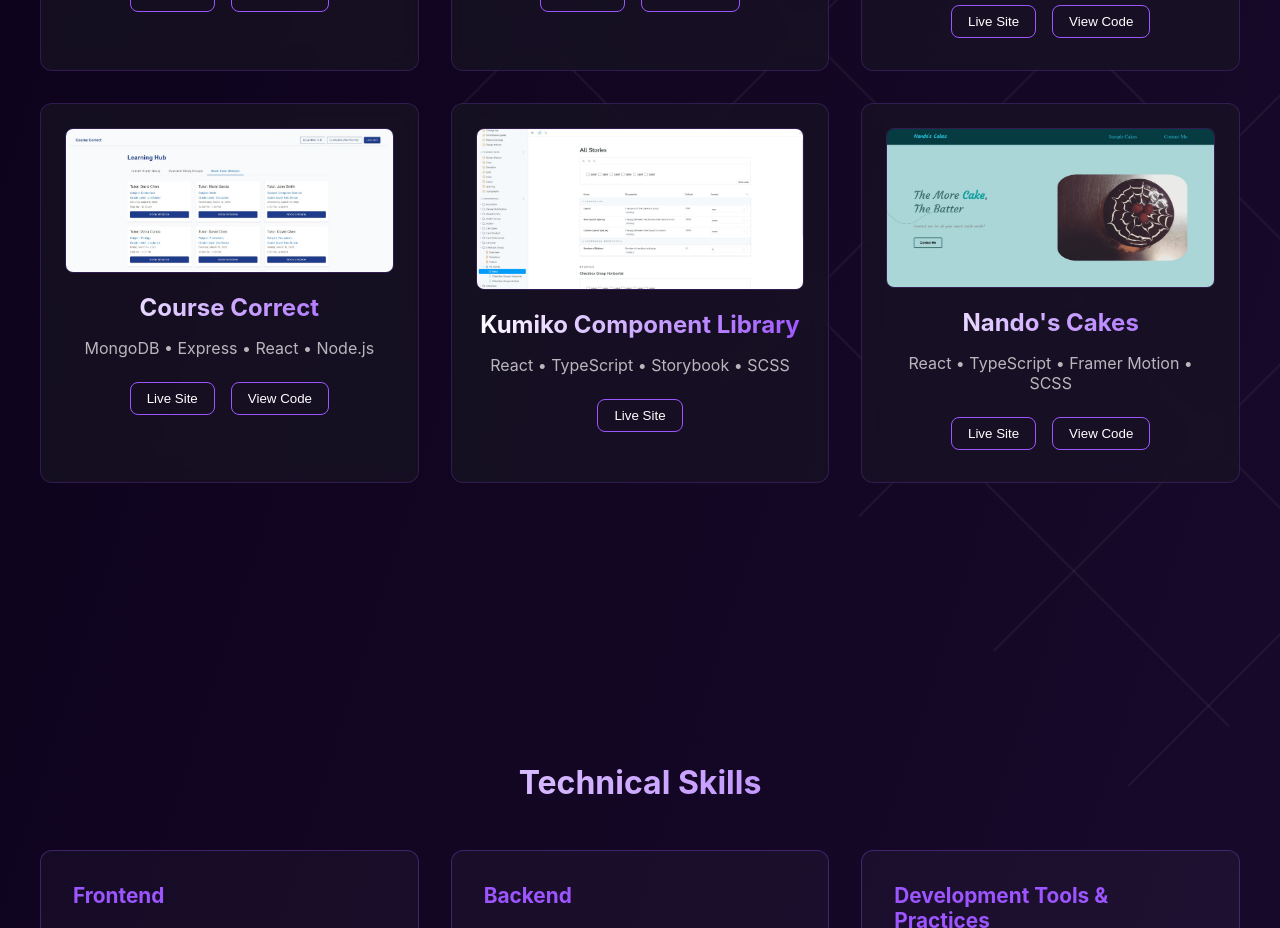
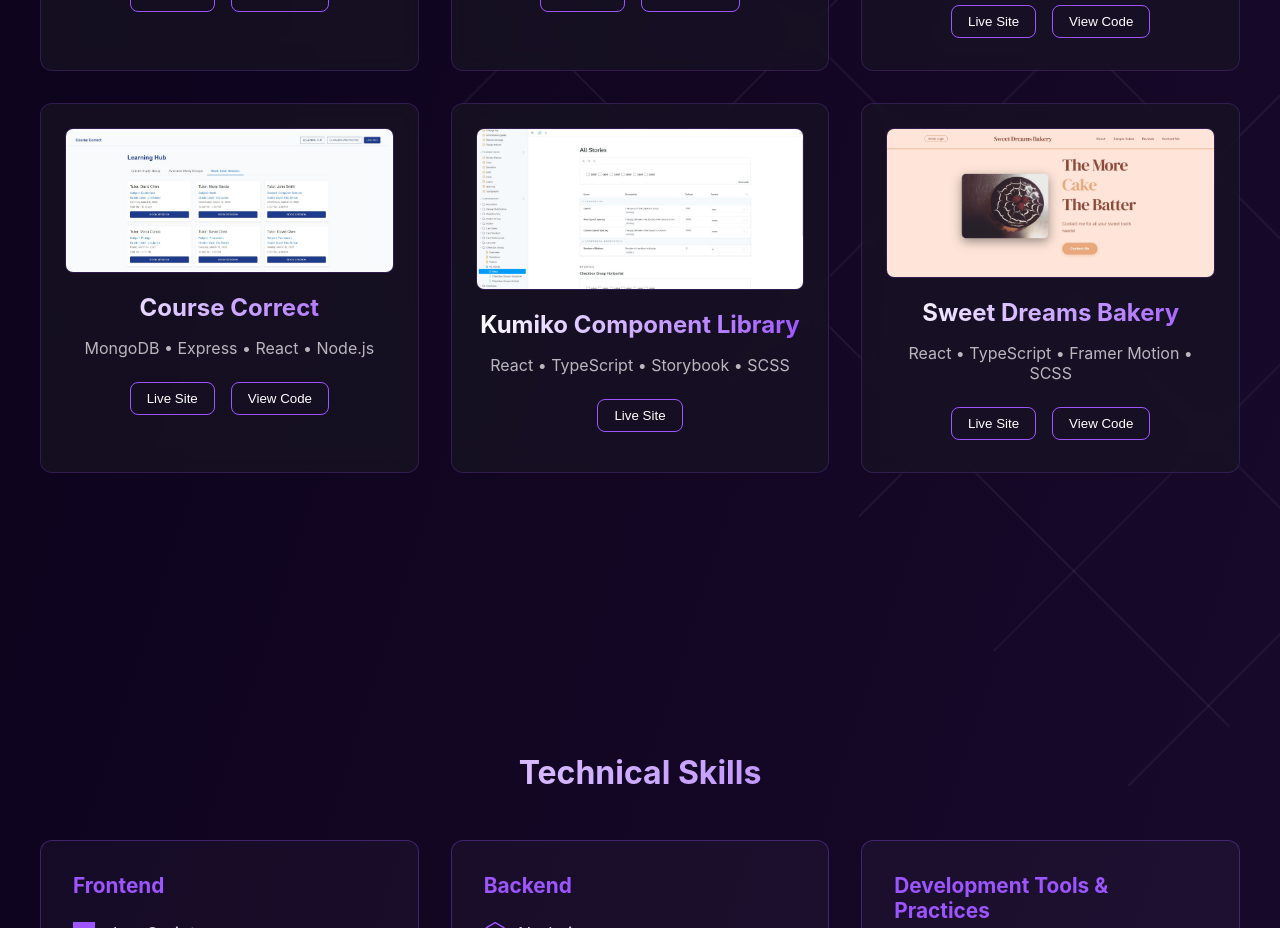
Before and after one commit to eric-capiz/portfolio, a React (Vite) app: page / in a window 1280 px wide. Shown: the part 1800-2728 px from the top of the page. Built offline with nearby package versions, Linux system fonts and the light colour scheme; no server answers.

Commit message:
updated project name for nandos-cakes to sweet-dreams-bakery

```diff
--- a/src/components/Projects.jsx
+++ b/src/components/Projects.jsx
@@ -2,7 +2,7 @@ import { useState, useEffect } from "react";
 import PropTypes from "prop-types";
 import lostAndFoundImg from "../assets/lost-and-found.jpg";
 import cardVaultImg from "../assets/card-vault.jpg";
-import nandosCakesImg from "../assets/nandos-cakes.jpg";
+import sweetDreamsBakeryImg from "../assets/sweet-dreams-bakery.jpg";
 import courseCorrectImg from "../assets/course-correct.jpg";
 import Analytics from "../services/analytics";
 import BarberShopImg from "../assets/barbershop.jpg";
@@ -52,11 +52,11 @@ const projectsData = [
   },
   {
     id: 6,
-    name: "Nando's Cakes",
-    mainImage: nandosCakesImg,
+    name: "Sweet Dreams Bakery",
+    mainImage: sweetDreamsBakeryImg,
     techStack: ["React", "TypeScript", "Framer Motion", "SCSS"],
     codeLink: "https://github.com/eric-capiz/nandos_cakes",
-    liveLink: "https://nandos-cakes.vercel.app/",
+    liveLink: "https://bakery-ec.vercel.app/",
   },
 ];
 
```
Also changed, not shown: src/assets/sweet-dreams-bakery.jpg (added), 1 other file (tests, documents, lock files or other folders).
